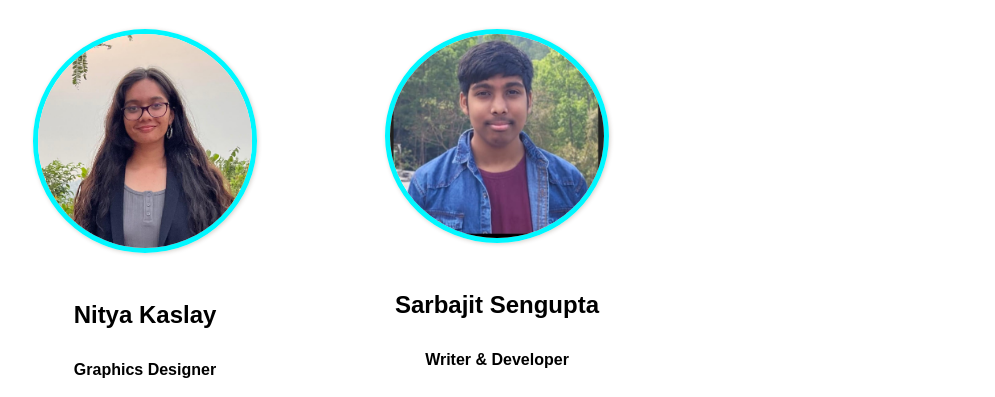
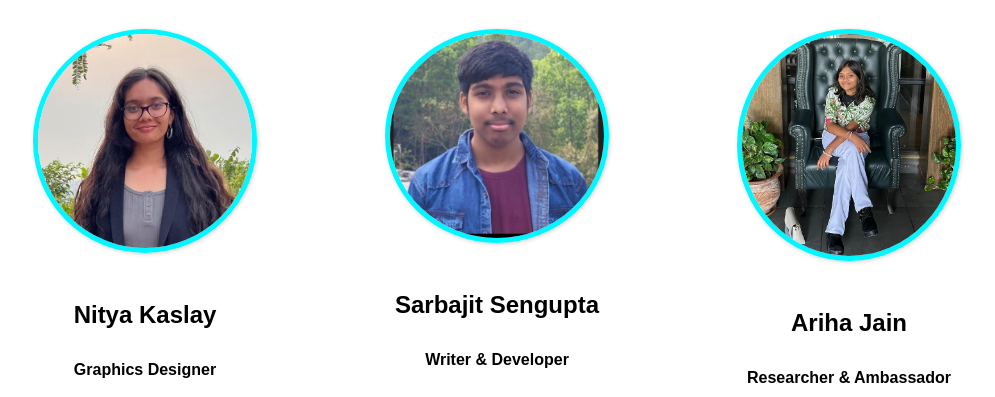
Before and after one commit to codingFreak-Adisin/Cosmox-Blogs, a plain HTML site: page Team/index.html in a window 1280 px wide. Shown: the part 644-1041 px from the top of the page, without its empty margins (143-1138 px from the left). Drawn offline with nearby package versions, Linux system fonts and the light colour scheme; a web font is replaced by a local one.

Commit message:
changes made to teams section

```diff
--- a/Team/index.html
+++ b/Team/index.html
@@ -135,7 +135,20 @@
         class="fab fa-linkedin-in"></i></a>
       <a class="team-social" href="mailto:sarbajitsengupta1712@gmail.com" target="_blank"><i
                 class="far fa-envelope"></i></a>
-  </div> <!-- More changes to be made -->
+    </div> <!-- More changes to be made -->
+
+    <div class="team-member animate-on-scroll">
+      <img src="./images/ariha_jain.png" alt="Ariha Jain">
+      <h4>Ariha Jain</h4>
+      <h5>Researcher & Ambassador</h5>
+      <!-- <a class="team-social" href="https://github.com/Newsletterfarm" target="_blank"><i
+        class="fab fa-github"></i></a>
+      <a class="team-social" href="https://www.linkedin.com/in/sanat-wagh-533b2b277/" target="_blank"><i
+          class="fab fa-linkedin-in"></i></a>
+      <a class="team-social" href="mailto:sanat.wagh@outlook.com" target="_blank"><i
+            class="far fa-envelope"></i></a> -->
+  </div>
+
       </div>
   </section>
     <script src="scripts/scroll.js"></script>
```
Also changed, not shown: Team/images/WhatsApp Image 2024-07-30 at 19.43.30.jpeg (added), Team/images/ariha_jain.png (added).
